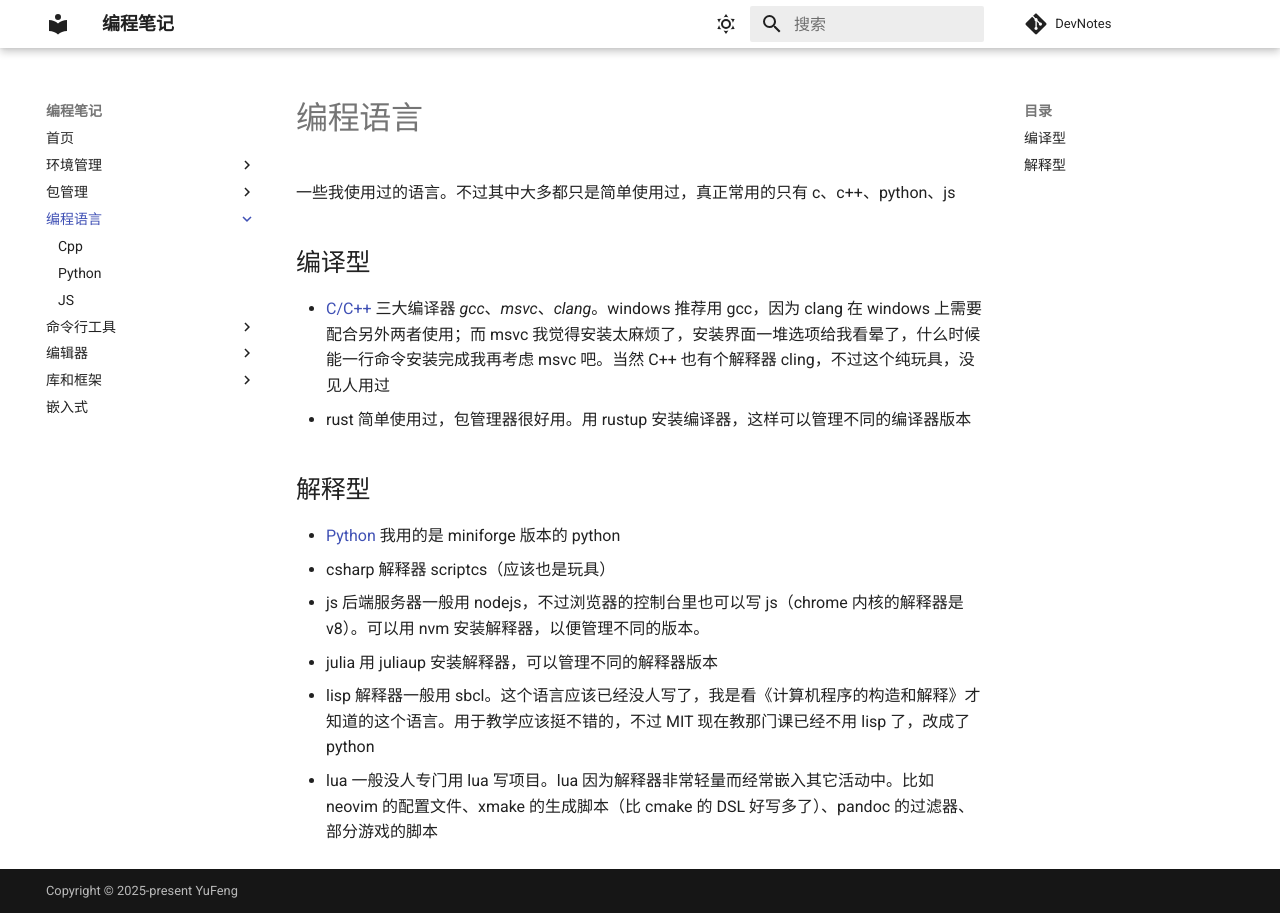
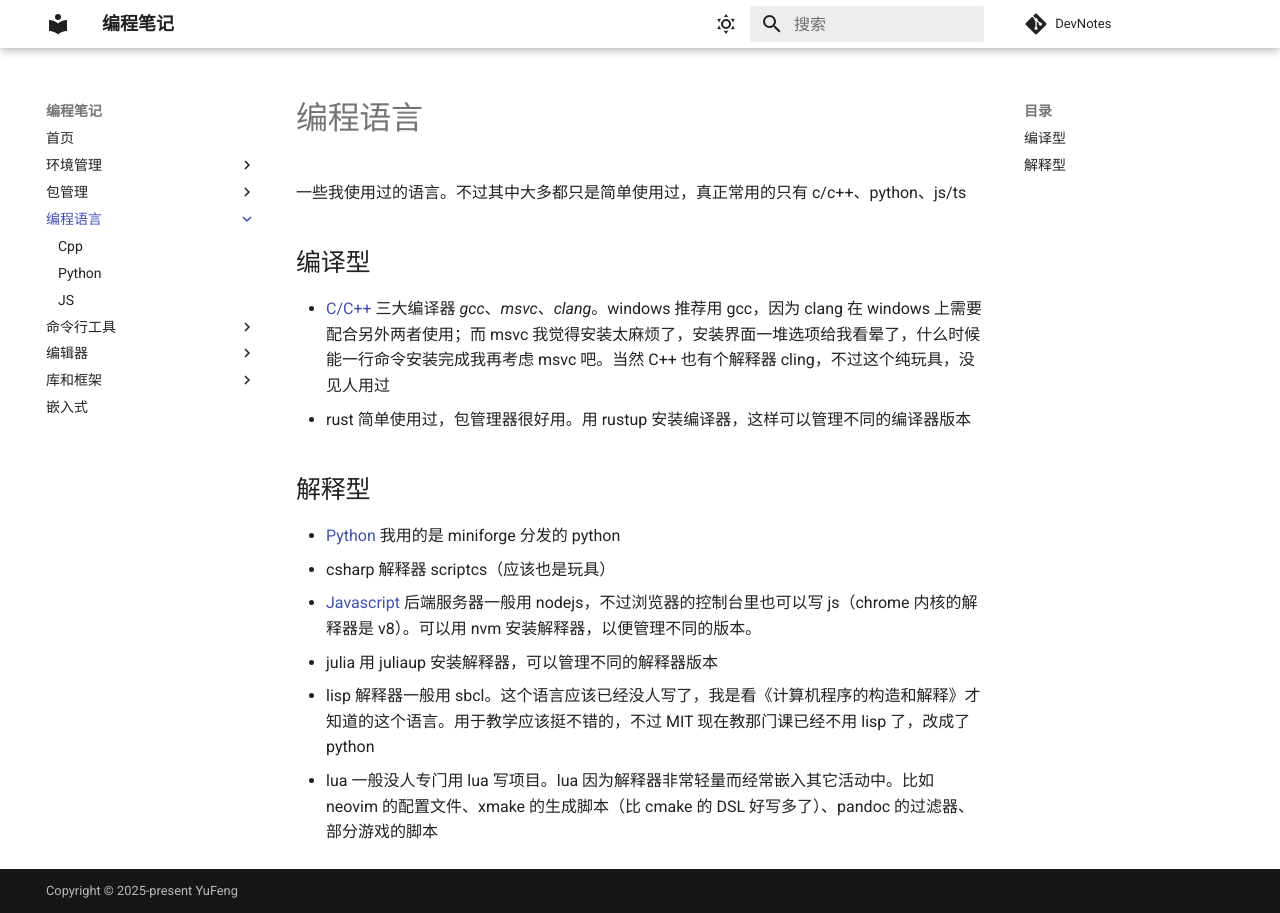
Before and after one commit to Juemuren/DevNotes, an MkDocs documentation site: the page built from docs/编程语言/index.md, in a window 1280 px wide. Built offline with MkDocs 1.6.1 and Material for MkDocs 9.7.7, drawn with Linux system fonts in a browser that asks for light colours; comment, search, counter and statistics services are not loaded.

Commit message:
小修改

```diff
--- a/docs/编程语言/index.md
+++ b/docs/编程语言/index.md
@@ -1,6 +1,6 @@
 # 编程语言
 
-一些我使用过的语言。不过其中大多都只是简单使用过，真正常用的只有 c、c++、python、js
+一些我使用过的语言。不过其中大多都只是简单使用过，真正常用的只有 c/c++、python、js/ts
 
 ## 编译型
 
@@ -9,9 +9,9 @@
 
 ## 解释型
 
-- [Python](Python.md) 我用的是 miniforge 版本的 python
+- [Python](Python.md) 我用的是 miniforge 分发的 python
 - csharp 解释器 scriptcs（应该也是玩具）
-- js 后端服务器一般用 nodejs，不过浏览器的控制台里也可以写 js（chrome 内核的解释器是 v8）。可以用 nvm 安装解释器，以便管理不同的版本。
+- [Javascript](JS.md) 后端服务器一般用 nodejs，不过浏览器的控制台里也可以写 js（chrome 内核的解释器是 v8）。可以用 nvm 安装解释器，以便管理不同的版本。
 - julia 用 juliaup 安装解释器，可以管理不同的解释器版本
 - lisp 解释器一般用 sbcl。这个语言应该已经没人写了，我是看《计算机程序的构造和解释》才知道的这个语言。用于教学应该挺不错的，不过 MIT 现在教那门课已经不用 lisp 了，改成了 python
 - lua 一般没人专门用 lua 写项目。lua 因为解释器非常轻量而经常嵌入其它活动中。比如 neovim 的配置文件、xmake 的生成脚本（比 cmake 的 DSL 好写多了）、pandoc 的过滤器、部分游戏的脚本
```
Also changed, not shown: docs/命令行工具/index.md (+1 -2 lines), docs/编程语言/Python.md (+4 -0 lines).
